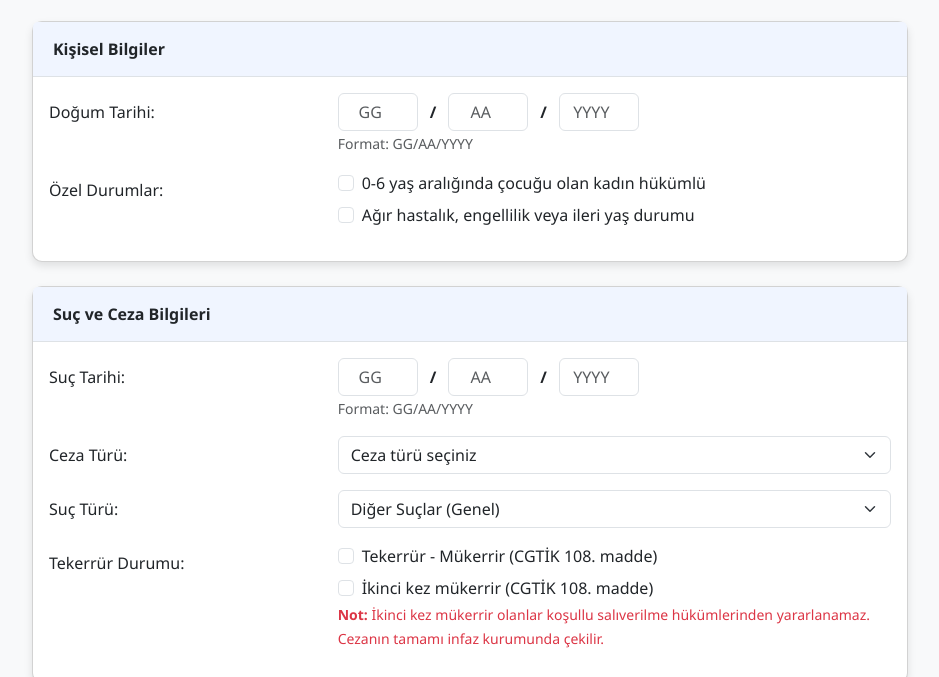
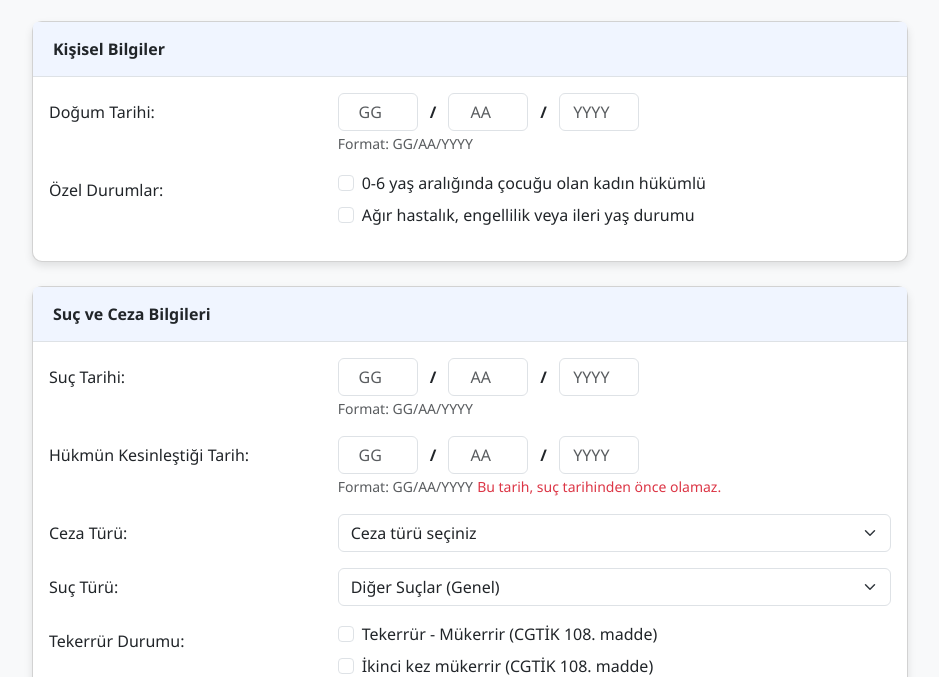
Before and after one commit to isimnolsaki/infaz_hesaplama, a plain HTML site: page templates/index.html in a window 1280 px wide. Shown: the part 123-800 px from the top of the page, without its empty margins (170-1109 px from the left). Drawn offline with nearby package versions, Linux system fonts and the light colour scheme; a script that the page names is missing.

Commit message:
Update index.html

```diff
--- a/templates/index.html
+++ b/templates/index.html
@@ -133,6 +133,21 @@
                     </div>
 
                     <div class="row mb-3">
+                        <label class="col-md-4 col-form-label">Hükmün Kesinleştiği Tarih:</label>
+                        <div class="col-md-8">
+                            <div class="date-input-group">
+                                <input type="number" id="kesinlesmeGun" class="form-control" placeholder="GG" min="1" max="31" required>
+                                <span class="date-separator">/</span>
+                                <input type="number" id="kesinlesmeAy" class="form-control" placeholder="AA" min="1" max="12" required>
+                                <span class="date-separator">/</span>
+                                <input type="number" id="kesinlesmeYil" class="form-control" placeholder="YYYY" min="1900" max="2100" required>
+                            </div>
+                            <small class="form-text text-muted">Format: GG/AA/YYYY</small>
+                            <small class="form-text text-danger">Bu tarih, suç tarihinden önce olamaz.</small>
+                        </div>
+                    </div>
+
+                    <div class="row mb-3">
                         <label class="col-md-4 col-form-label">Ceza Türü:</label>
                         <div class="col-md-8">
                             <select id="cezaTuru" class="form-select" required>
```
